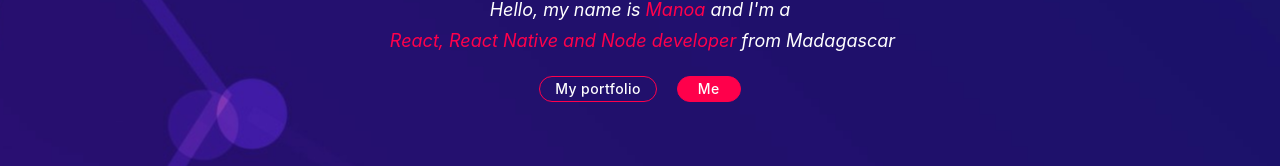
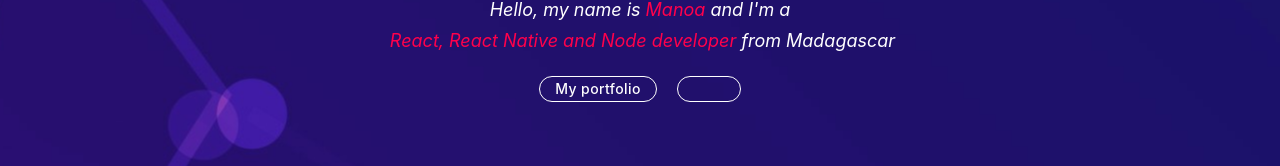
Before and after one commit to RAZManou/Lem-Portfolio, a Next.js app: page / in a window 1280 px wide. Shown: the part 493-659 px from the top of the page. Built offline with nearby package versions, Linux system fonts and the light colour scheme.

Commit message:
install @material-ui/icons

```diff
--- a/package.json
+++ b/package.json
@@ -10,6 +10,7 @@
   },
   "dependencies": {
     "@material-ui/core": "^4.11.4",
+    "@material-ui/icons": "^4.11.2",
     "@types/react-transition-group": "^4.4.2",
     "i18next": "^20.3.1",
     "next": "11.0.0",
--- a/pages/index.tsx
+++ b/pages/index.tsx
@@ -8,6 +8,7 @@ import RoundButton from '../components/buttons/RoundButton';
 import { useRouter } from 'next/router';
 import { ROUTES } from '../constants/routes';
 import FONT_SIZES from '../constants/fontSizes';
+import PlayArrowIcon from '@material-ui/icons/PlayArrow';
 
 const duration = 1000;
 
@@ -103,19 +104,10 @@ const Home = () => {
         </Grow>
         <Grow in={true} timeout={duration * 3}>
           <Box className={classes.buttonsContainer}>
+            <RoundButton text="My portfolio" onClick={handleNavigateToCareer} />
             <RoundButton
-              text="My portfolio"
-              buttonStyle={{
-                borderColor: THEMES.dark.primary,
-              }}
-              onClick={handleNavigateToCareer}
-            />
-            <RoundButton
-              text="Me"
-              buttonStyle={{
-                borderColor: THEMES.dark.primary,
-                backgroundColor: THEMES.dark.primary,
-              }}
+              icon={<PlayArrowIcon fontSize="large" />}
+              invertedColor
               onClick={handleNavigateToAboutMe}
             />
           </Box>
```
Also changed, not shown: 1 other file (tests, documents, lock files or other folders).
